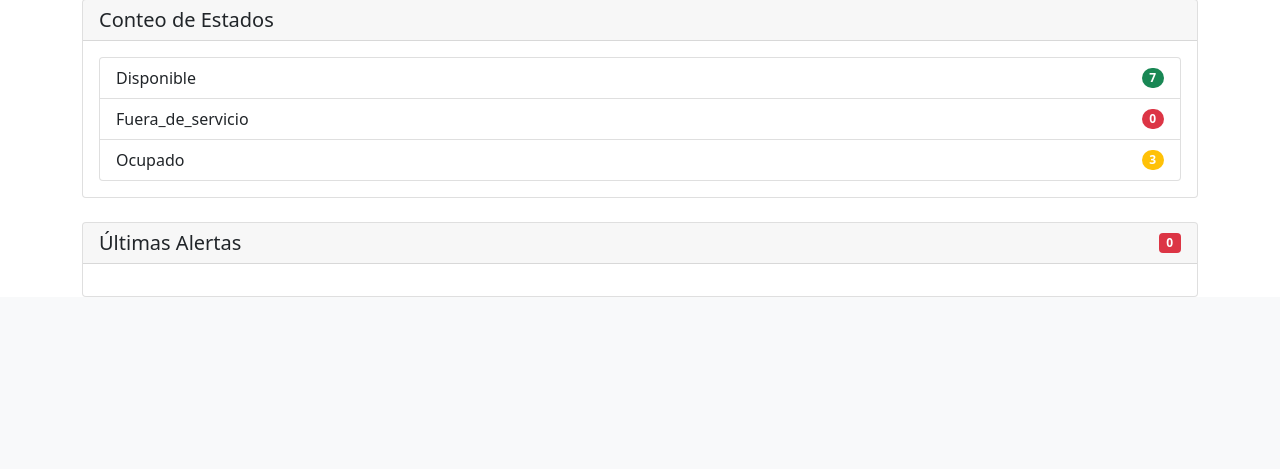
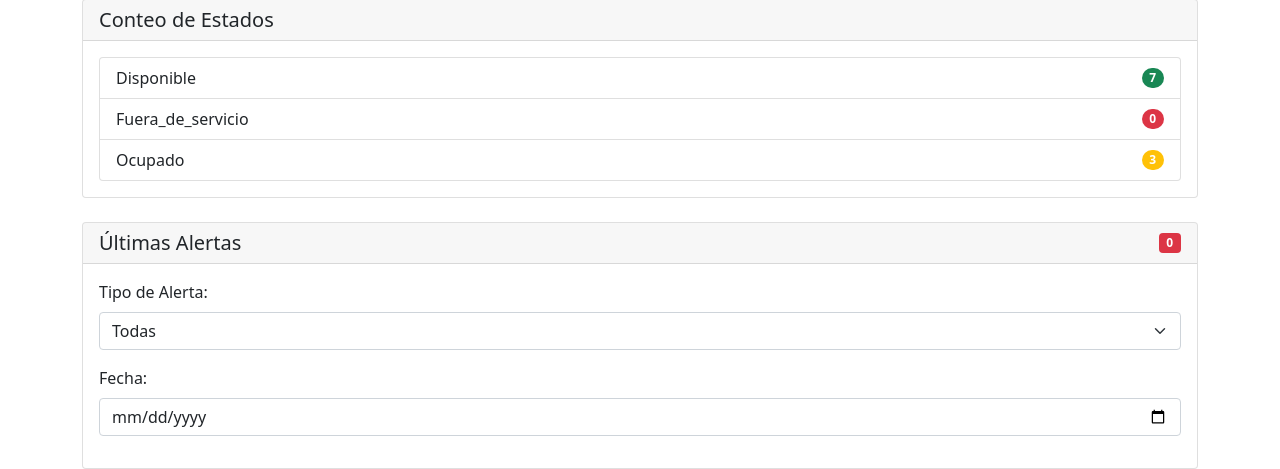
Before and after one commit to eduar27-ad/encomiendas, a Flask app: page /dashboard in a window 1280 px wide. Shown: the part 764-1233 px from the top of the page. Before the commit the page ends 1061 px from the top, so only its background shows below. Run offline with Flask 3, Linux system fonts and the light colour scheme; data comes from the database, SQL or seed files in the repository; data that the repository does not hold is empty.

Commit message:
Filtro de alertas

```diff
--- a/templates/dashboard.html
+++ b/templates/dashboard.html
@@ -67,15 +67,28 @@
                 <span class="badge bg-danger" id="alertas-no-leidas">0</span>
             </div>
             <div class="card-body">
+                <div class="mb-3">
+                    <label for="filtroTipoAlerta" class="form-label">Tipo de Alerta:</label>
+                    <select class="form-select" id="filtroTipoAlerta">
+                        <option value="todas">Todas</option>
+                        <option value="error">Error</option>
+                        <option value="advertencia">Advertencia</option>
+                        <option value="info">Información</option>
+                    </select>
+                </div>
+                <div class="mb-3">
+                    <label for="filtroFechaAlerta" class="form-label">Fecha:</label>
+                    <input type="date" class="form-control" id="filtroFechaAlerta">
+                </div>
                 <ul class="list-group" id="lista-alertas">
-                {% for alerta in alertas %}
-                    <li class="list-group-item d-flex justify-content-between align-items-center">
+                    {% for alerta in alertas %}
+                    <li class="list-group-item d-flex justify-content-between align-items-center" data-tipo="{{ alerta['tipo'] }}" data-fecha="{{ alerta['fecha'] }}">
                         <span>
                             <strong>{{ alerta['fecha'] }}:</strong> {{ alerta['mensaje'] }}
                         </span>
                         <button class="btn btn-sm btn-outline-secondary marcar-leida" data-id="{{ alerta['id'] }}">Marcar como leída</button>
                     </li>
-                {% endfor %}
+                    {% endfor %}
                 </ul>
             </div>
         </div>
@@ -312,13 +325,43 @@
             .catch(error => console.error('Error al obtener actualizaciones:', error));
     }
 
-    // Función para actualizar las alertas
+    // Función para filtrar alertas
+    function filtrarAlertas() {
+        const tipoFiltro = document.getElementById('filtroTipoAlerta').value;
+        const fechaFiltro = document.getElementById('filtroFechaAlerta').value;
+        const alertas = document.querySelectorAll('#lista-alertas li');
+
+        alertas.forEach(alerta => {
+            const tipoAlerta = alerta.dataset.tipo;
+            const fechaAlerta = alerta.dataset.fecha;
+            let mostrar = true;
+
+            if (tipoFiltro !== 'todas' && tipoAlerta !== tipoFiltro) {
+                mostrar = false;
+            }
+
+            if (fechaFiltro && fechaAlerta !== fechaFiltro) {
+                mostrar = false;
+            }
+
+            alerta.style.display = mostrar ? '' : 'none';
+        });
+
+        actualizarContadorAlertas();
+    }
+
+    // Event listeners para los filtros
+    document.getElementById('filtroTipoAlerta').addEventListener('change', filtrarAlertas);
+    document.getElementById('filtroFechaAlerta').addEventListener('change', filtrarAlertas);
+
+
+// Modificar la función actualizarAlertas para incluir los atributos de datos
     function actualizarAlertas(alertas) {
         const listaAlertas = document.getElementById('lista-alertas');
         listaAlertas.innerHTML = '';
         alertas.forEach(alerta => {
             listaAlertas.innerHTML += `
-                <li class="list-group-item d-flex justify-content-between align-items-center">
+                <li class="list-group-item d-flex justify-content-between align-items-center" data-tipo="${alerta.tipo}" data-fecha="${alerta.fecha}">
                     <span>
                         <strong>${alerta.fecha}:</strong> ${alerta.mensaje}
                     </span>
@@ -327,7 +370,9 @@
             `;
         });
         actualizarContadorAlertas();
+        filtrarAlertas(); // Aplicar filtros después de actualizar
     }
+
 
     // Actualizar cada 10 segundos
     setInterval(obtenerActualizaciones, 10000);
```
